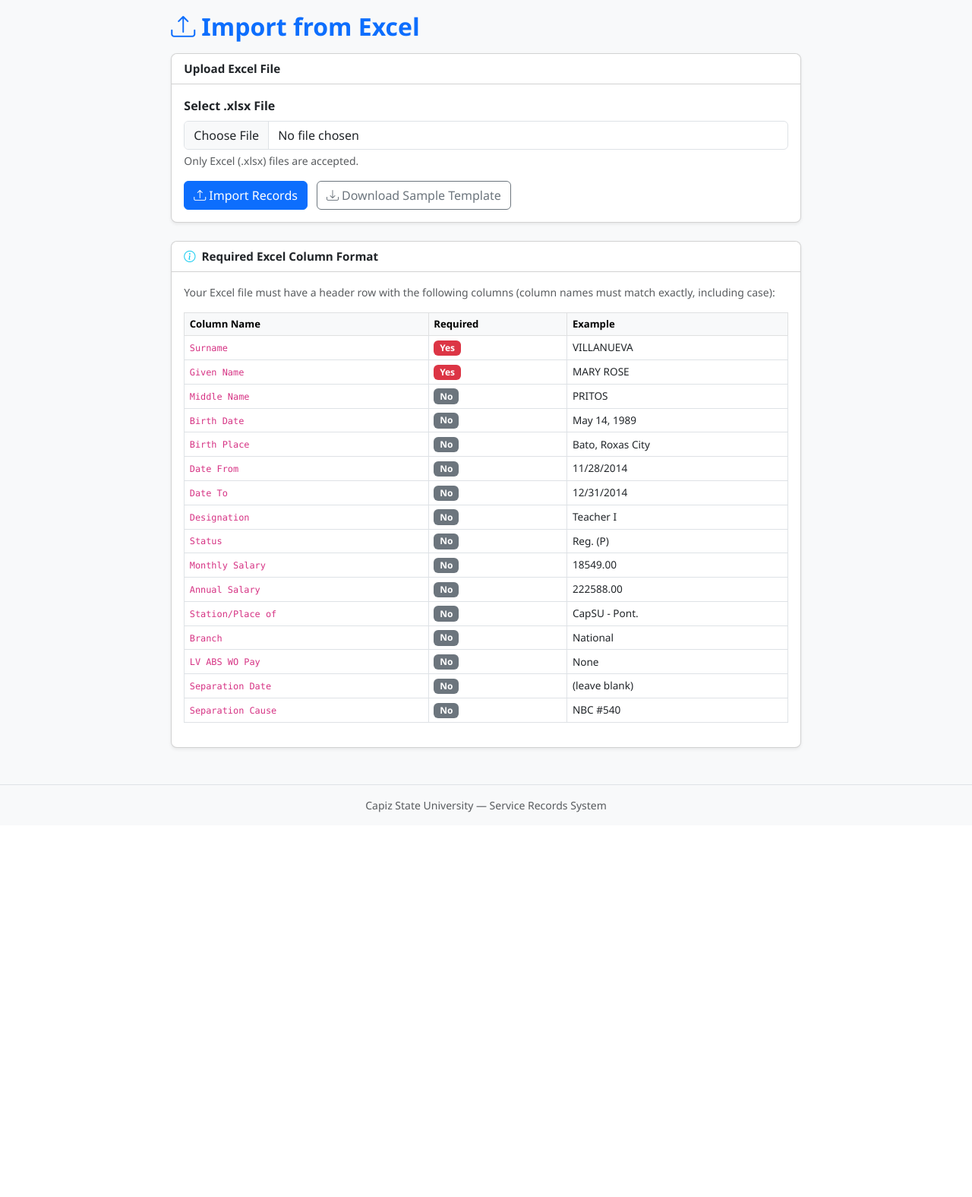
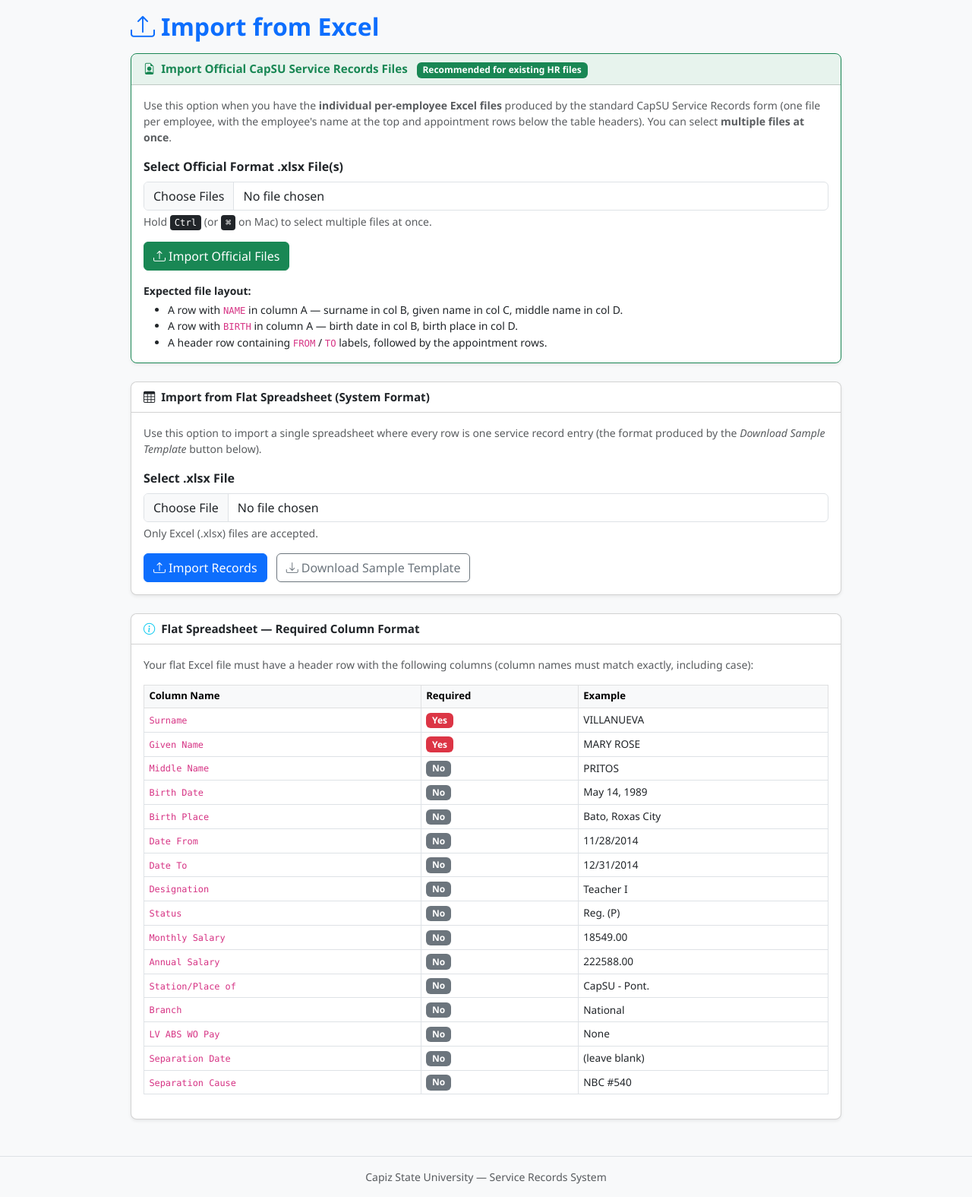
Before and after one commit to rbpelegrinojr/CapSUServiceRecords, a Flask app: page /import in a window 1280 px wide. Shown: the part 56-1631 px from the top of the page at 76% size. Before the commit the page ends 1125 px from the top, so only its background shows below. Run offline with Flask 3, Linux system fonts and the light colour scheme.

Commit message:
feat: add import support for official per-employee CapSU Service Records Excel format
Agent-Logs-Url: https://github.com/rbpelegrinojr/CapSUServiceRecords/sessions/c022daf7-76ef-498d-a509-970599502baf

Co-authored-by: rbpelegrinojr <272832130+rbpelegrinojr@users.noreply.github.com>

```diff
--- a/routes/import_export.py
+++ b/routes/import_export.py
@@ -1,6 +1,8 @@
 import io
 import os
+import re
 
+import openpyxl
 import pandas as pd
 from flask import Blueprint, render_template, request, redirect, url_for, flash, send_file
 from werkzeug.utils import secure_filename
@@ -15,6 +17,164 @@ ALLOWED_EXTENSIONS = {'xlsx'}
 
 def _allowed_file(filename):
     return '.' in filename and filename.rsplit('.', 1)[1].lower() in ALLOWED_EXTENSIONS
+
+
+def _parse_official_format(file_bytes, filename):
+    """
+    Parse a single official CapSU Service Records .xlsx file (one file per employee).
+
+    Expected layout:
+      - A row with "NAME" in col A, followed by Surname (col B), Given Name (col C),
+        Middle Name (col D).
+      - A row with "BIRTH" in col A, followed by birth date (col B) and birth place (col D).
+      - A sub-header row containing "FROM" somewhere; data rows follow immediately after.
+
+    Returns (emp_data dict, records list, error_message string).
+    On failure emp_data and records are None and error_message is set.
+    """
+    try:
+        wb = openpyxl.load_workbook(io.BytesIO(file_bytes), data_only=True)
+    except Exception as exc:
+        return None, None, f'{filename}: Could not open file – {exc}'
+
+    ws = wb.active
+
+    def cv(row, col):
+        """Return cell value as a stripped string, formatting dates as MM/DD/YYYY."""
+        v = ws.cell(row=row, column=col).value
+        if v is None:
+            return ''
+        if hasattr(v, 'strftime'):
+            return v.strftime('%m/%d/%Y')
+        return str(v).strip()
+
+    # ── Locate the NAME and BIRTH rows ──────────────────────────────────────
+    name_row = birth_row = None
+    for r in range(1, min(ws.max_row + 1, 50)):
+        a = cv(r, 1).upper()
+        if a == 'NAME':
+            name_row = r
+        elif a == 'BIRTH':
+            birth_row = r
+
+    if name_row is None:
+        return None, None, (
+            f'{filename}: Could not find a "NAME" label in column A. '
+            'Make sure the file uses the standard CapSU Service Records form.'
+        )
+
+    # ── Read employee information ────────────────────────────────────────────
+    # Standard layout: col B = Surname, col C = Given Name, col D = Middle Name
+    surname = cv(name_row, 2).upper()
+    given_name = cv(name_row, 3).upper()
+    middle_name = cv(name_row, 4).upper() or None
+
+    birth_date = cv(birth_row, 2) if birth_row else ''
+    birth_place = cv(birth_row, 4) if birth_row else ''
+
+    if not surname or not given_name:
+        return None, None, (
+            f'{filename}: Could not read Surname or Given Name from the NAME row (row {name_row}). '
+            'Expected: col B = Surname, col C = Given Name.'
+        )
+
+    # ── Locate the sub-header row that contains "FROM" ──────────────────────
+    from_col = to_col = desig_col = status_col = None
+    salary_col = station_col = branch_col = lv_col = None
+    sep_date_col = sep_cause_col = None
+    data_start_row = None
+
+    search_from = name_row + 1
+    search_to = min(ws.max_row, name_row + 35)
+    for r in range(search_from, search_to + 1):
+        row_upper = [cv(r, c).upper().replace('\n', ' ') for c in range(1, 13)]
+        if 'FROM' not in row_upper:
+            continue
+        # Map sub-header labels to column indices (1-based)
+        for ci, label in enumerate(row_upper, start=1):
+            if label == 'FROM' and from_col is None:
+                from_col = ci
+            elif label == 'TO' and to_col is None:
+                to_col = ci
+            elif 'DESIGNATION' in label and desig_col is None:
+                desig_col = ci
+            elif label == 'STATUS' and status_col is None:
+                status_col = ci
+            elif 'SALARY' in label and salary_col is None:
+                salary_col = ci
+            elif ('STATION' in label or 'PLACE' in label) and station_col is None:
+                station_col = ci
+            elif label == 'BRANCH' and branch_col is None:
+                branch_col = ci
+            elif ('PAY' in label or 'W/O' in label) and lv_col is None:
+                lv_col = ci
+            elif label == 'DATE' and sep_date_col is None:
+                sep_date_col = ci
+            elif label == 'CAUSE' and sep_cause_col is None:
+                sep_cause_col = ci
+        data_start_row = r + 1
+        break
+
+    # Fallback to fixed column positions if header detection failed
+    if data_start_row is None:
+        from_col, to_col = 1, 2
+        desig_col, status_col = 3, 4
+        salary_col = 5
+        station_col, branch_col = 6, 7
+        lv_col = 8
+        sep_date_col, sep_cause_col = 9, 10
+        data_start_row = (birth_row + 10) if birth_row else 24
+
+    # ── Read service record rows ─────────────────────────────────────────────
+    records = []
+    last_used_col = max(
+        c for c in (from_col, to_col, desig_col, status_col, salary_col,
+                    station_col, branch_col, lv_col, sep_date_col, sep_cause_col)
+        if c is not None
+    )
+
+    for r in range(data_start_row, ws.max_row + 1):
+        row_vals = [cv(r, c) for c in range(from_col, last_used_col + 1)]
+        if not any(row_vals):
+            continue
+
+        from_val = cv(r, from_col)
+
+        # Skip rows that look like repeated headers or stray labels
+        if from_val.upper() in ('FROM', 'SERVICE', '(INCLUSIVE DATES)', ''):
+            continue
+
+        salary_raw = cv(r, salary_col) if salary_col else ''
+        monthly_salary = None
+        try:
+            m = re.search(r'[\d,]+\.?\d*', salary_raw.replace(',', ''))
+            if m:
+                monthly_salary = float(m.group().replace(',', ''))
+        except (ValueError, TypeError):
+            pass
+
+        records.append({
+            'date_from': from_val,
+            'date_to': cv(r, to_col) if to_col else '',
+            'designation': cv(r, desig_col) if desig_col else '',
+            'status': cv(r, status_col) if status_col else '',
+            'monthly_salary': monthly_salary,
+            'annual_salary': None,
+            'station_place_of': cv(r, station_col) if station_col else '',
+            'branch': cv(r, branch_col) if branch_col else '',
+            'lv_abs_wo_pay': cv(r, lv_col) if lv_col else '',
+            'separation_date': cv(r, sep_date_col) if sep_date_col else '',
+            'separation_cause': cv(r, sep_cause_col) if sep_cause_col else '',
+        })
+
+    emp_data = {
+        'surname': surname,
+        'given_name': given_name,
+        'middle_name': middle_name,
+        'birth_date': birth_date,
+        'birth_place': birth_place,
+    }
+    return emp_data, records, None
 
 
 @import_export_bp.route('/import', methods=['GET', 'POST'])
@@ -121,6 +281,96 @@ def import_records():
     return render_template('import_export/import.html')
 
 
+@import_export_bp.route('/import-official', methods=['POST'])
+def import_official_records():
+    """Import one or more per-employee official CapSU Service Records .xlsx files."""
+    files = request.files.getlist('files')
+    if not files or all(f.filename == '' for f in files):
+        flash('No files selected.', 'danger')
+        return redirect(url_for('import_export.import_records'))
+
+    total_employees = 0
+    total_records = 0
+    all_errors = []
+
+    for f in files:
+        if f.filename == '':
+            continue
+        if not _allowed_file(f.filename):
+            all_errors.append(f'{f.filename}: Only .xlsx files are allowed.')
+            continue
+
+        emp_data, records, err = _parse_official_format(f.read(), f.filename)
+        if err:
+            all_errors.append(err)
+            continue
+
+        try:
+            surname = emp_data['surname']
+            given_name = emp_data['given_name']
+
+            emp = Employee.query.filter(
+                db.func.upper(Employee.surname) == surname,
+                db.func.upper(Employee.given_name) == given_name,
+            ).first()
+
+            if not emp:
+                emp = Employee(
+                    surname=surname,
+                    given_name=given_name,
+                    middle_name=emp_data.get('middle_name'),
+                    birth_date=emp_data.get('birth_date') or None,
+                    birth_place=emp_data.get('birth_place') or None,
+                )
+                db.session.add(emp)
+                db.session.flush()
+                total_employees += 1
+
+            max_sort = db.session.query(
+                db.func.max(ServiceRecord.sort_order)
+            ).filter_by(employee_id=emp.id).scalar() or 0
+
+            for i, rec_data in enumerate(records, start=1):
+                rec = ServiceRecord(
+                    employee_id=emp.id,
+                    date_from=rec_data['date_from'] or None,
+                    date_to=rec_data['date_to'] or None,
+                    designation=rec_data['designation'] or None,
+                    status=rec_data['status'] or None,
+                    monthly_salary=rec_data['monthly_salary'],
+                    annual_salary=rec_data['annual_salary'],
+                    station_place_of=rec_data['station_place_of'] or None,
+                    branch=rec_data['branch'] or None,
+                    lv_abs_wo_pay=rec_data['lv_abs_wo_pay'] or None,
+                    separation_date=rec_data['separation_date'] or None,
+                    separation_cause=rec_data['separation_cause'] or None,
+                    sort_order=max_sort + i,
+                )
+                db.session.add(rec)
+                total_records += 1
+
+            db.session.commit()
+
+        except Exception as exc:
+            db.session.rollback()
+            all_errors.append(f'{f.filename}: {exc}')
+
+    if total_employees or total_records:
+        flash(
+            f'Import complete: {total_employees} employee(s) created, '
+            f'{total_records} record(s) imported.',
+            'success',
+        )
+    for err in all_errors[:10]:
+        flash(err, 'warning')
+    if len(all_errors) > 10:
+        flash(f'… and {len(all_errors) - 10} more errors.', 'warning')
+    if not (total_employees or total_records) and not all_errors:
+        flash('No records were found in the uploaded file(s).', 'warning')
+
+    return redirect(url_for('import_export.import_records'))
+
+
 @import_export_bp.route('/export/<int:employee_id>')
 def export_employee(employee_id):
     emp = Employee.query.get_or_404(employee_id)
--- a/templates/import_export/import.html
+++ b/templates/import_export/import.html
@@ -2,14 +2,59 @@
 {% block title %}Import Records — CapSU Service Records{% endblock %}
 {% block content %}
 <div class="row justify-content-center">
-    <div class="col-lg-8">
+    <div class="col-lg-9">
         <h2 class="fw-bold text-primary mb-3">
             <i class="bi bi-upload me-2"></i>Import from Excel
         </h2>
 
+        <!-- ── Official per-employee format ── -->
+        <div class="card shadow-sm mb-4 border-success">
+            <div class="card-header bg-success bg-opacity-10 fw-semibold text-success">
+                <i class="bi bi-file-earmark-person me-2"></i>Import Official CapSU Service Records Files
+                <span class="badge bg-success ms-2">Recommended for existing HR files</span>
+            </div>
+            <div class="card-body">
+                <p class="small text-muted mb-3">
+                    Use this option when you have the <strong>individual per-employee Excel files</strong>
+                    produced by the standard CapSU Service Records form (one file per employee, with the
+                    employee's name at the top and appointment rows below the table headers).
+                    You can select <strong>multiple files at once</strong>.
+                </p>
+                <form method="post" action="{{ url_for('import_export.import_official_records') }}"
+                      enctype="multipart/form-data">
+                    <div class="mb-3">
+                        <label class="form-label fw-semibold">Select Official Format .xlsx File(s)</label>
+                        <input type="file" name="files" class="form-control" accept=".xlsx"
+                               multiple required>
+                        <div class="form-text">
+                            Hold <kbd>Ctrl</kbd> (or <kbd>⌘</kbd> on Mac) to select multiple files at once.
+                        </div>
+                    </div>
+                    <button type="submit" class="btn btn-success">
+                        <i class="bi bi-upload me-1"></i>Import Official Files
+                    </button>
+                </form>
+                <div class="mt-3 small">
+                    <strong>Expected file layout:</strong>
+                    <ul class="mb-0 mt-1">
+                        <li>A row with <code>NAME</code> in column A — surname in col B, given name in col C, middle name in col D.</li>
+                        <li>A row with <code>BIRTH</code> in column A — birth date in col B, birth place in col D.</li>
+                        <li>A header row containing <code>FROM</code> / <code>TO</code> labels, followed by the appointment rows.</li>
+                    </ul>
+                </div>
+            </div>
+        </div>
+
+        <!-- ── Flat tabular format ── -->
         <div class="card shadow-sm mb-4">
-            <div class="card-header bg-white fw-semibold">Upload Excel File</div>
+            <div class="card-header bg-white fw-semibold">
+                <i class="bi bi-table me-2"></i>Import from Flat Spreadsheet (System Format)
+            </div>
             <div class="card-body">
+                <p class="small text-muted mb-3">
+                    Use this option to import a single spreadsheet where every row is one service record
+                    entry (the format produced by the <em>Download Sample Template</em> button below).
+                </p>
                 <form method="post" enctype="multipart/form-data">
                     <div class="mb-3">
                         <label class="form-label fw-semibold">Select .xlsx File</label>
@@ -27,12 +72,13 @@
             </div>
         </div>
 
+        <!-- ── Column reference ── -->
         <div class="card shadow-sm">
             <div class="card-header bg-white fw-semibold">
-                <i class="bi bi-info-circle me-2 text-info"></i>Required Excel Column Format
+                <i class="bi bi-info-circle me-2 text-info"></i>Flat Spreadsheet — Required Column Format
             </div>
             <div class="card-body">
-                <p class="text-muted small">Your Excel file must have a header row with the following columns
+                <p class="text-muted small">Your flat Excel file must have a header row with the following columns
                     (column names must match exactly, including case):</p>
                 <div class="table-responsive">
                     <table class="table table-sm table-bordered small">
```
